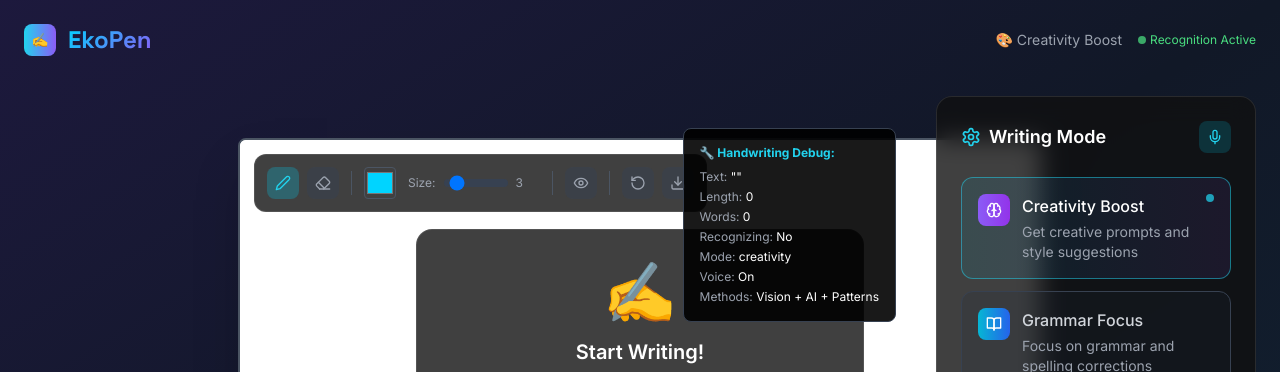
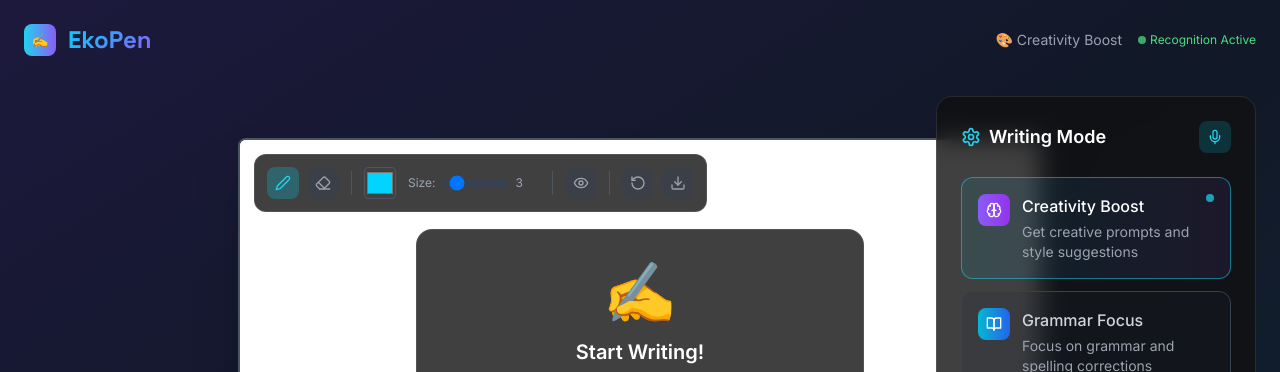
Before and after one commit to malekhammoud/ekoAi, a React (Vite) app: page / in a window 1280 px wide. Shown: the top 372 px of the page. Built offline with nearby package versions, Linux system fonts and the light colour scheme; no server answers.

Commit message:
Remove handwriting debug panel

```diff
--- a/src/App.tsx
+++ b/src/App.tsx
@@ -165,22 +165,6 @@ function App() {
           )}
         </div>
       </div>
-
-      {/* Debug Panel (development only) */}
-      {process.env.NODE_ENV === 'development' && (
-        <div className="absolute top-32 right-96 z-50 bg-black/90 p-4 rounded-lg text-xs text-white max-w-xs border border-gray-700">
-          <div className="font-bold mb-2 text-cyan-400">🔧 Handwriting Debug:</div>
-          <div className="space-y-1">
-            <div><span className="text-gray-400">Text:</span> "{recognizedText.slice(0, 30)}{recognizedText.length > 30 ? '...' : ''}"</div>
-            <div><span className="text-gray-400">Length:</span> {recognizedText.length}</div>
-            <div><span className="text-gray-400">Words:</span> {recognizedText.split(' ').filter(w => w.length > 0).length}</div>
-            <div><span className="text-gray-400">Recognizing:</span> {isRecognizing ? 'Yes' : 'No'}</div>
-            <div><span className="text-gray-400">Mode:</span> {learningMode}</div>
-            <div><span className="text-gray-400">Voice:</span> {isVoiceEnabled ? 'On' : 'Off'}</div>
-            <div><span className="text-gray-400">Methods:</span> Vision + AI + Patterns</div>
-          </div>
-        </div>
-      )}
     </div>
   );
 }
```
